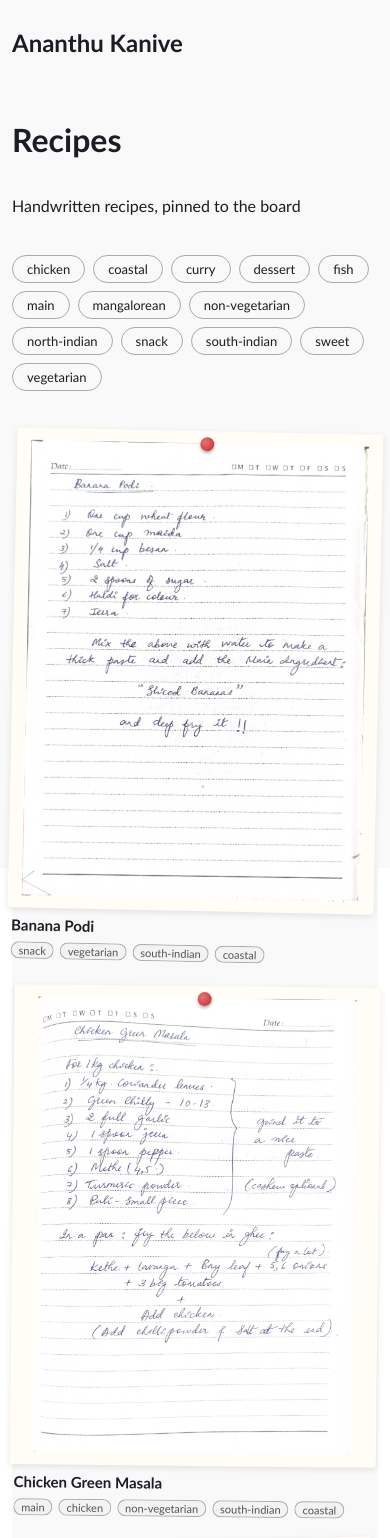
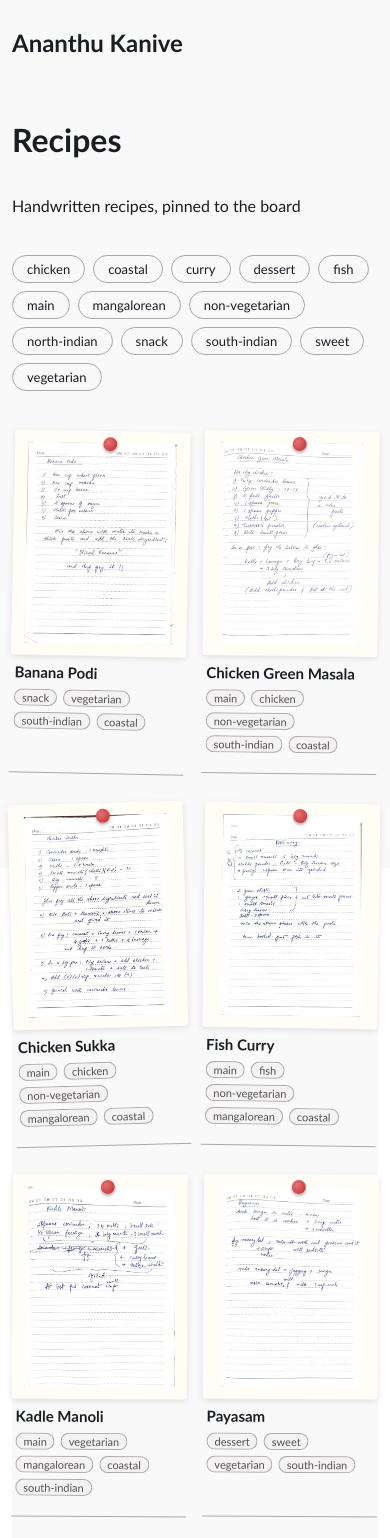
Before and after one commit to LonelyCpp/kanive-in, a SvelteKit app: page /recipes in a window 390 px wide. Shown: the top 1538 px of the page. Built offline with nearby package versions, Linux system fonts and the light colour scheme; some icons are missing.

Commit message:
feat: mobile board tweaks - 2-col grid with card dividers

```diff
--- a/src/routes/recipes/+page.svelte
+++ b/src/routes/recipes/+page.svelte
@@ -147,7 +147,6 @@
 		grid-template-columns: repeat(3, 1fr);
 		gap: 28px 20px;
 		margin-top: 40px;
-		align-items: start;
 	}
 
 	.empty {
@@ -158,13 +157,13 @@
 	@media screen and (max-width: 720px) {
 		.board {
 			grid-template-columns: repeat(2, 1fr);
-			gap: 24px 14px;
+			gap: 28px 16px;
 		}
-	}
 
-	@media screen and (max-width: 480px) {
-		.board {
-			grid-template-columns: 1fr;
+		/* Subtle divider under each card so a caption never runs into the next scan */
+		.board :global(.card) {
+			padding-bottom: 20px;
+			border-bottom: 1px solid var(--on-surface-underline-color);
 		}
 	}
 </style>
```
Also changed, not shown: 3 other files (tests, documents, lock files or other folders).
